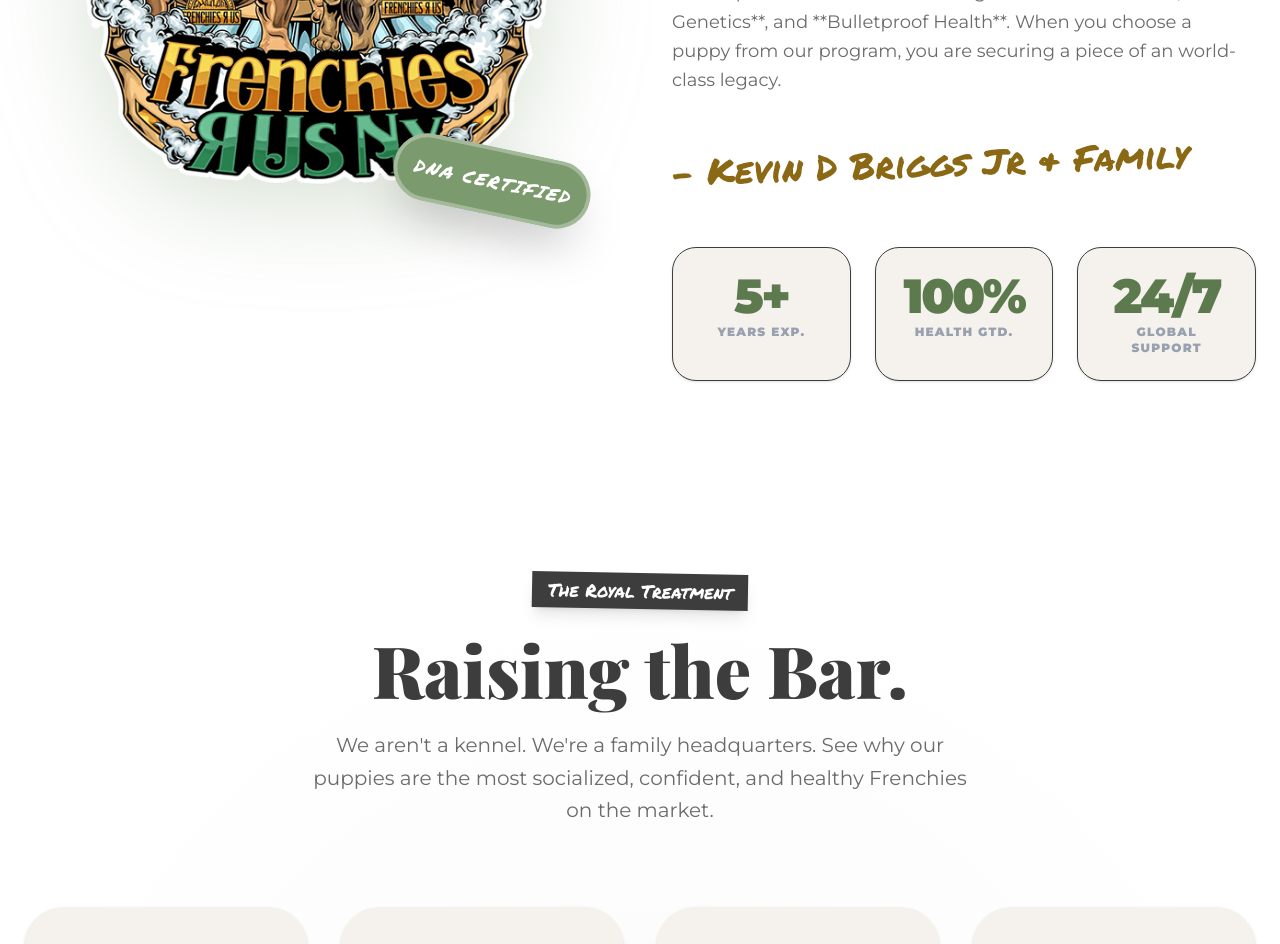
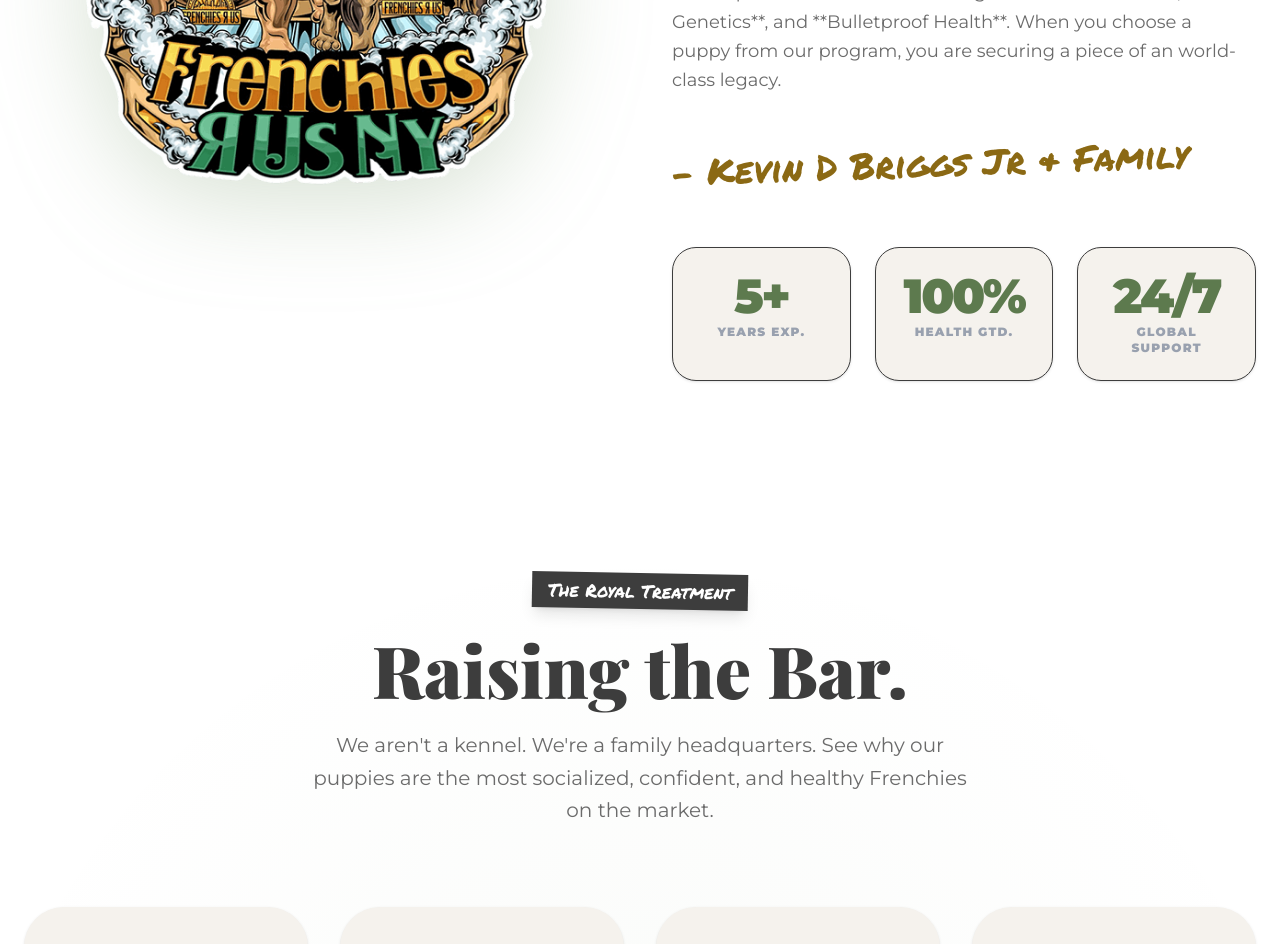
Before and after one commit to jshiz/frenchies-r-us-ny, a Next.js app: page / in a window 1280 px wide. Shown: the part 1400-2344 px from the top of the page. Built offline with nearby package versions, Linux system fonts and the light colour scheme; a web font is replaced by a local one.

Commit message:
Remove DNA Certified badge from About section image

```diff
--- a/components/About.tsx
+++ b/components/About.tsx
@@ -24,12 +24,7 @@ export default function About() {
                             </div>
                         </div>
 
-                        {/* Secondary Brand Badge */}
-                        <div className="absolute bottom-4 right-4 z-20 transition-all duration-500 group-hover:-translate-x-2 group-hover:translate-y-2 hidden md:block">
-                            <div className="bg-green-primary text-white p-4 rounded-full shadow-2xl transform rotate-12 border-4 border-white/30">
-                                <span className="font-marker text-lg tracking-widest uppercase italic">DNA Certified</span>
-                            </div>
-                        </div>
+
                     </div>
 
                     {/* Content Side */}
```
